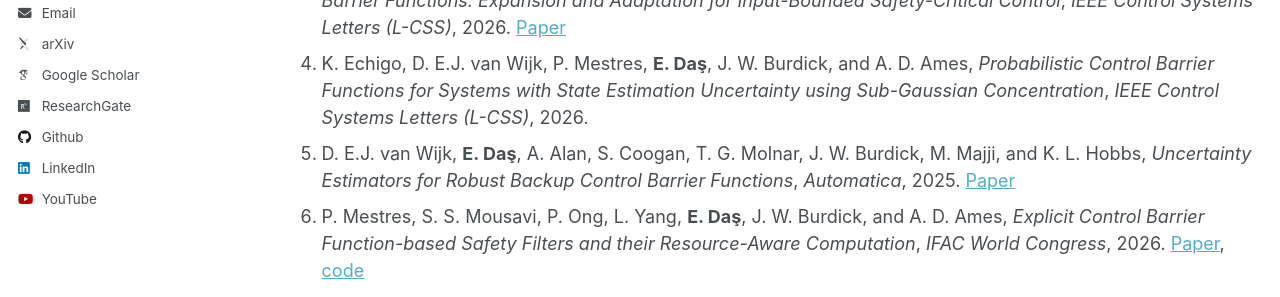
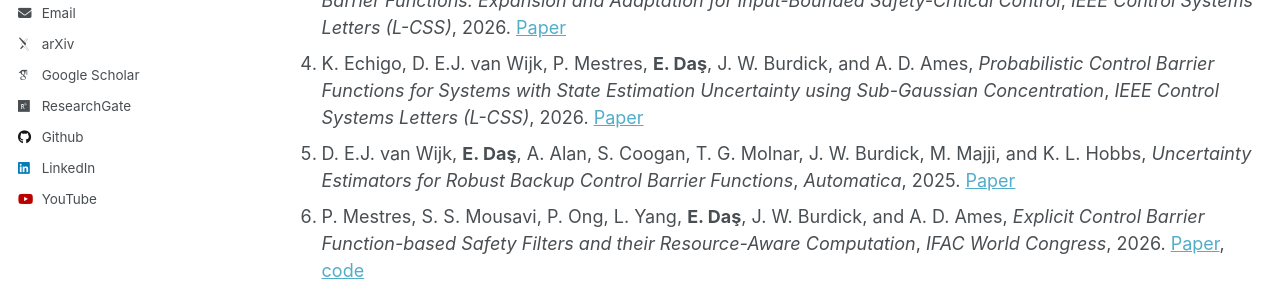
Before and after one commit to ersindas/ersindas.github.io, a Jekyll site: the page built from _pages/publications.md, in a window 1280 px wide and 900 px high. Shown: the part 435-732 px from the top of the window. Built offline with Jekyll 4.4.1, drawn with Linux system fonts in a browser that asks for light colours; some web fonts are replaced.

Commit message:
Add paper link for publication on Control Barrier Functions
Updated the publication entry for K. Echigo et al. to include a link to the paper.

```diff
--- a/_pages/publications.md
+++ b/_pages/publications.md
@@ -12,7 +12,7 @@ author_profile: true
 2. L. Gacsi, A. K. Kiss, **E. Daş**, and T. G. Molnar, *Enforcing Mixed State-Input Constraints with Multiple Backup
 Control Barrier Functions: A Projection-based Approach*, *IEEE Control Systems Letters (L-CSS)*, 2026. [Paper](https://arxiv.org/pdf/2603.17097)
 3. D. E.J. van Wijk, D. Lee, **E. Daş**, T. G. Molnar, A. D. Ames, and J. W. Burdick, *Generalizations of Backup Control Barrier Functions: Expansion and Adaptation for Input-Bounded Safety-Critical Control*, *IEEE Control Systems Letters (L-CSS)*, 2026. [Paper](https://arxiv.org/pdf/2603.18450)
-4. K. Echigo, D. E.J. van Wijk, P. Mestres, **E. Daş**, J. W. Burdick, and A. D. Ames, *Probabilistic Control Barrier Functions for Systems with State Estimation Uncertainty using Sub-Gaussian Concentration*, *IEEE Control Systems Letters (L-CSS)*, 2026.
+4. K. Echigo, D. E.J. van Wijk, P. Mestres, **E. Daş**, J. W. Burdick, and A. D. Ames, *Probabilistic Control Barrier Functions for Systems with State Estimation Uncertainty using Sub-Gaussian Concentration*, *IEEE Control Systems Letters (L-CSS)*, 2026. [Paper](https://arxiv.org/pdf/2604.08831)
 5. D. E.J. van Wijk, **E. Daş**, A. Alan, S. Coogan, T. G. Molnar, J. W. Burdick, M. Majji, and K. L. Hobbs, *Uncertainty Estimators for Robust Backup Control Barrier Functions*, *Automatica*, 2025. [Paper](https://arxiv.org/pdf/2503.15734)
 6. P. Mestres, S. S. Mousavi, P. Ong, L. Yang, **E. Daş**, J. W. Burdick, and A. D. Ames, *Explicit Control Barrier Function-based Safety Filters and their Resource-Aware Computation*, *IFAC World Congress*, 2026. [Paper](https://arxiv.org/pdf/2512.10118), [code](https://github.com/ersindas/Quadrotor_CBF)
 7. E. Sarioglu, **E. Daş**, and K. M. Dogan, *Safe Model Reference Adaptive Control of Uncertain Systems with
```
